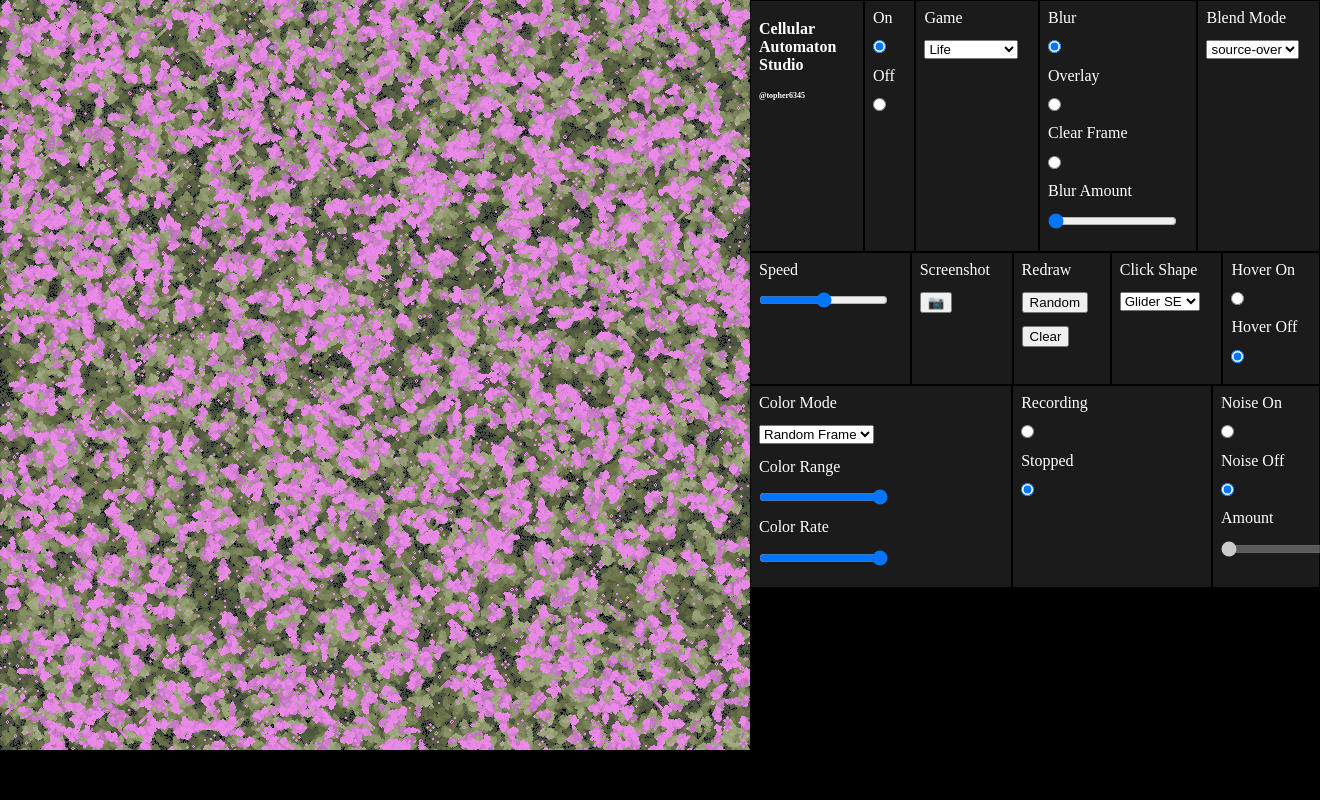
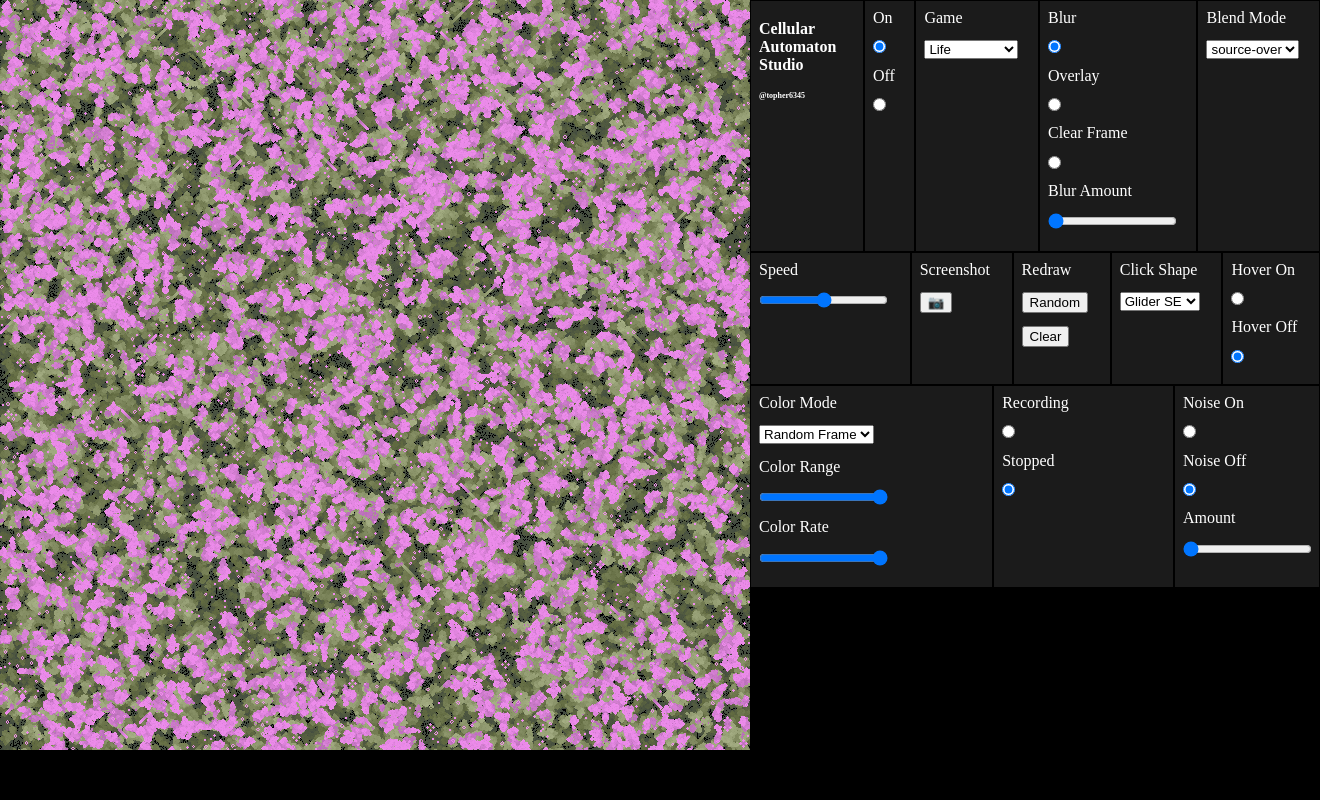
Before and after one commit to topher6345/cellular-automaton-studio, a PHP site: page /index.html in a window 1320 px wide; the page is wider, and only the part inside the window is pictured. Run offline with PHP 8.4, Linux system fonts and the light colour scheme.

Commit message:
1586625166

```diff
--- a/index.html
+++ b/index.html
@@ -262,7 +262,6 @@
             max="15"
             id="noiseRangeValue"
             value="0"
-            disabled=""
           />
         </div>
       </div>
--- a/index.ts
+++ b/index.ts
@@ -560,12 +560,10 @@ sel("#noiseRangeValue").addEventListener("input", (e) => {
 
 sel("#noiseOn").addEventListener("change", (e) => {
   gameOfLife.spontaneousRegeneration = true;
-  (sel("#noiseRangeValue") as any).disabled = false;
 });
 
 sel("#noiseOff").addEventListener("change", (e) => {
   gameOfLife.spontaneousRegeneration = false;
-  (sel("#noiseRangeValue") as any).disabled = true;
 });
 
 sel("#gameType").addEventListener("change", (e) => {
--- a/styles.css
+++ b/styles.css
@@ -61,7 +61,7 @@ a {
 }
 
 .controls div:last-child {
-  max-width: 90px;
+  max-width: 8em;
 }
 
 .controls input,
```
